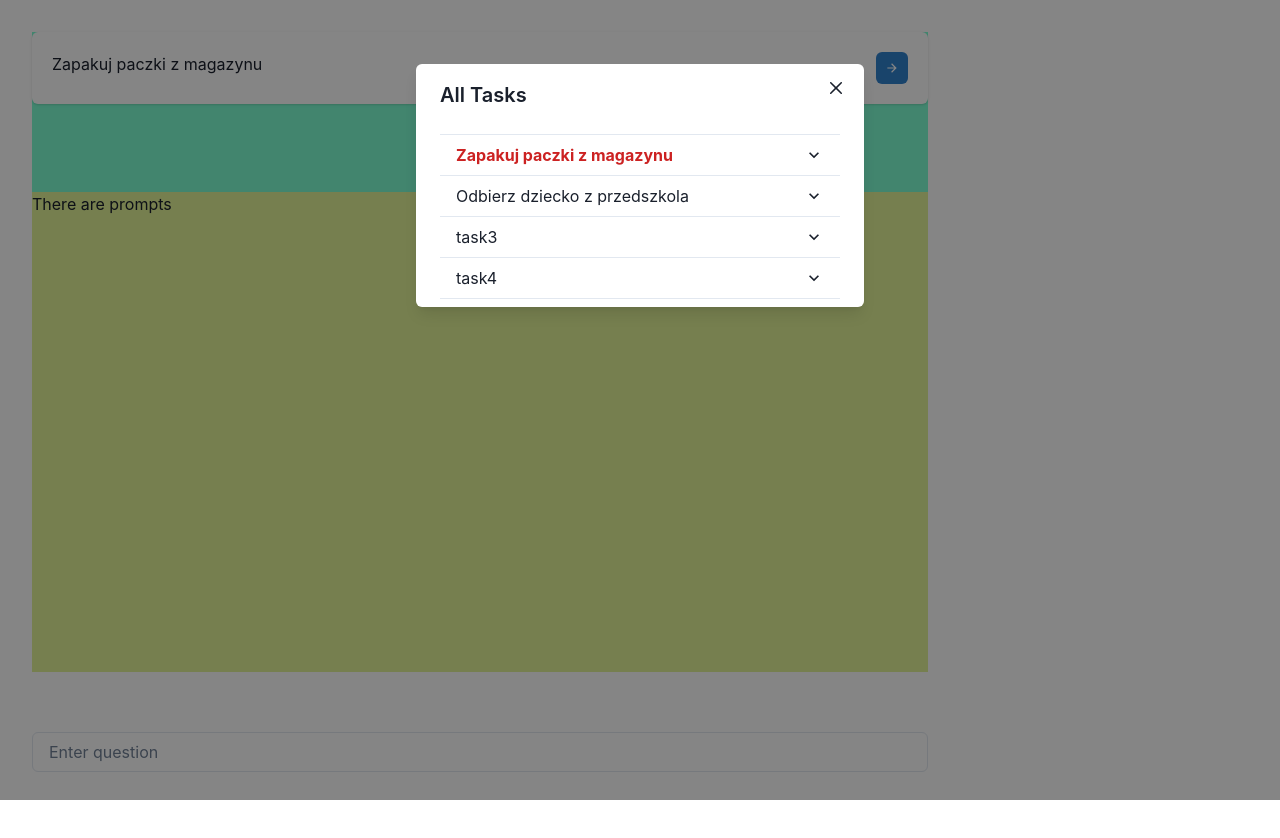
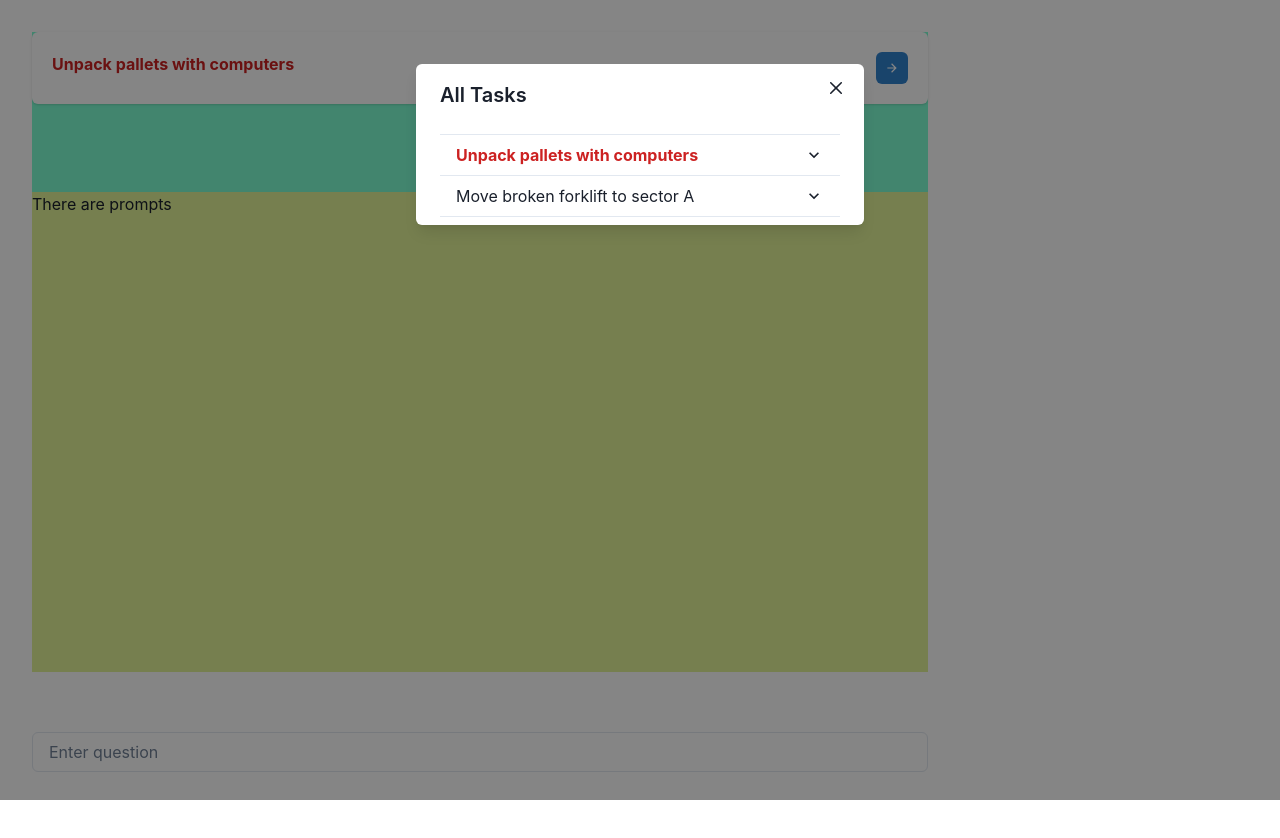
Before and after one commit to tupatka/BHL_SyntacticSugar, a React app in the folder warehouse-buddy/: page / in a window 1280 px wide. Both pictures are taken after a click on the button "Search database". Built offline with nearby package versions, Linux system fonts and the light colour scheme; data requests are answered from the project's data file.

Commit message:
Tasks fetched from database

```diff
--- a/warehouse-buddy/src/containers/HomeView/TaskBanner/AllTasksList/index.js
+++ b/warehouse-buddy/src/containers/HomeView/TaskBanner/AllTasksList/index.js
@@ -9,26 +9,30 @@ import {
     AccordionIcon,
   } from '@chakra-ui/react'
 
-export const AllTasksList = () => {
+export const AllTasksList = ({tasks}) => {
 
-    let tasks = ["Zapakuj paczki z magazynu", "Odbierz dziecko z przedszkola", "task3", "task4"];
-    let first = tasks[0];
-    let rest_tasks = tasks.slice(1);
+    // let tasks = ["Zapakuj paczki z magazynu", "Odbierz dziecko z przedszkola", "task3", "task4"];
+    let first = "No tasks";
+    let rest_tasks = [];
+    if (first.length !== 0) {
+        first = tasks[0];
+        rest_tasks = tasks.slice(1);
+    }
+
     const list = []
-
     rest_tasks.forEach((task) => {
         list.push(
             <AccordionItem>
                 <h2>
                 <AccordionButton>
                     <Box as="span" flex='1' textAlign='left'>
-                    {task}
+                        {task.title}
                     </Box>
                     <AccordionIcon />
                 </AccordionButton>
                 </h2>
                 <AccordionPanel pb={4}>
-                Test
+                    {task.description}
                 </AccordionPanel>
             </AccordionItem>)
     })
@@ -40,13 +44,25 @@ export const AllTasksList = () => {
                 <h2>
                 <AccordionButton>
                     <Box as="span" flex='1' textAlign='left'>
-                    <b id="current-task"> {first} </b>
+                        <b id="current-task">
+                            {tasks.length === 0 ? (
+                                <span> No tasks </span>
+                            ) : (
+                                <span> {first.title} </span>
+                            )
+                            }
+                        </b>
                     </Box>
                     <AccordionIcon />
                 </AccordionButton>
                 </h2>
                 <AccordionPanel pb={4}>
-                Test
+                {tasks.length === 0 ? (
+                    <span>  </span>
+                ) : (
+                    <span> {first.description} </span>
+                )
+                }
                 </AccordionPanel>
             </AccordionItem>
             {list}
--- a/warehouse-buddy/src/containers/HomeView/TaskBanner/index.css
+++ b/warehouse-buddy/src/containers/HomeView/TaskBanner/index.css
@@ -3,3 +3,7 @@
     background-color: aquamarine;
     width: 100%;
 }
+
+#current-task{
+    color: rgb(204, 34, 34);
+}
--- a/warehouse-buddy/src/containers/HomeView/TaskBanner/index.js
+++ b/warehouse-buddy/src/containers/HomeView/TaskBanner/index.js
@@ -7,9 +7,9 @@ import { IconButton } from '@chakra-ui/react'
 import{Modal, ModalOverlay, ModalContent, ModalHeader, ModalFooter, ModalBody, ModalCloseButton} from '@chakra-ui/react'
 import { AllTasksList } from './AllTasksList';
 
-export const TaskBanner = () => {
+export const TaskBanner = ({tasks}) => {
 
-    let tasks = ["Zapakuj paczki z magazynu", "Odbierz dziecko z przedszkola", "task3", "task4"];
+    // let tasks = ["Zapakuj paczki z magazynu", "Odbierz dziecko z przedszkola", "task3", "task4"];
     let dropped = false;
 
     const { isOpen, onOpen, onClose } = useDisclosure()
@@ -19,7 +19,14 @@ export const TaskBanner = () => {
             <Card>
                 <CardBody>
                     <Flex>
-                        <span> {tasks[0]} </span>
+                        <b id="current-task">
+                            {tasks.length === 0 ? (
+                                <span> No tasks </span>
+                            ) : (
+                                <span> {tasks[0].title} </span>
+                            )
+                            }
+                        </b>
                         <Spacer />
                         <IconButton
                             onClick={onOpen}
@@ -37,7 +44,7 @@ export const TaskBanner = () => {
                     <ModalHeader>All Tasks</ModalHeader>
                     <ModalCloseButton />
                     <ModalBody>
-                        <AllTasksList></AllTasksList>
+                        <AllTasksList tasks={tasks} />
                     </ModalBody>
                 </ModalContent>
             </Modal>
--- a/warehouse-buddy/src/containers/HomeView/index.js
+++ b/warehouse-buddy/src/containers/HomeView/index.js
@@ -8,10 +8,10 @@ import { TaskBanner } from './TaskBanner';
 
 import './index.css';
 
-export const HomeView = () => {
+export const HomeView = ({tasks}) => {
     return (
         <div class="home-view-container">
-            <TaskBanner />
+            <TaskBanner tasks={tasks} />
             <FastPromptSection />
             <ChatInput />
         </div>
```
